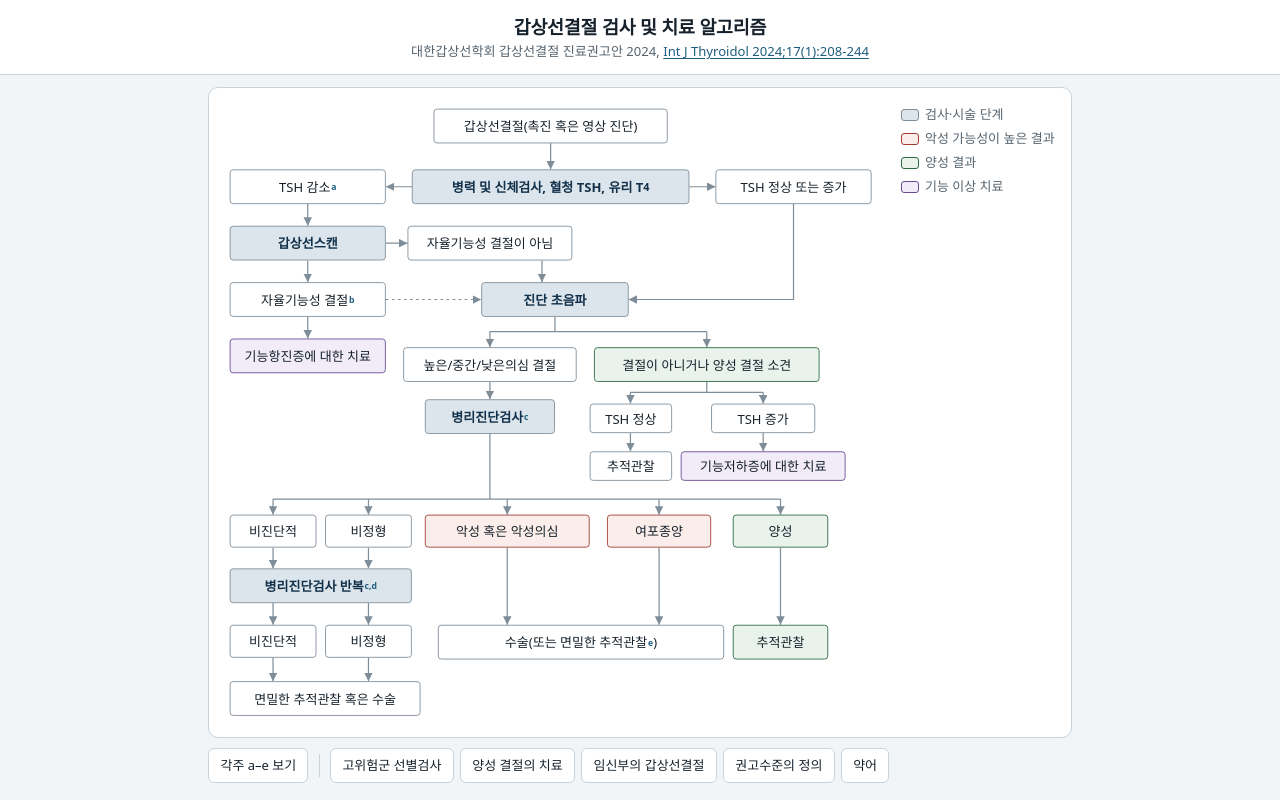
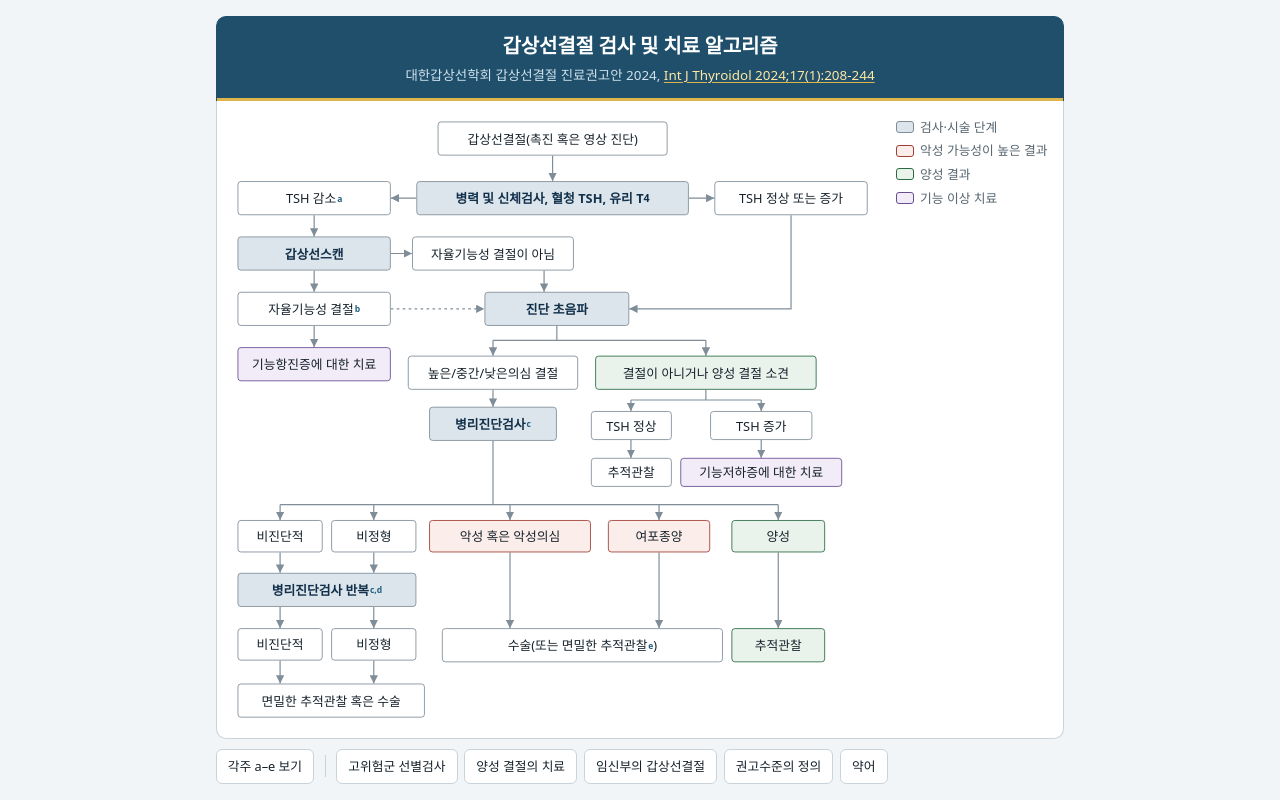
Before and after one commit to huydad-bot/endocrine-algorithm, a plain HTML site: page index.html in a window 1280 px wide. Drawn offline with Linux system fonts and the light colour scheme; a web font is replaced by a local one.

Commit message:
Add files via upload

```diff
--- a/index.html
+++ b/index.html
@@ -15,6 +15,7 @@
   --mal:#A13D33; --mal-bg:#FBEDEA; --ben:#2C6A43; --ben-bg:#E9F3EC;
   --tx:#6A4C93; --tx-bg:#F1ECF8; --warn:#85600F; --warn-bg:#FBF3DF;
   --border:#C9D3DA;
+  --hdr-bg:#1F4F6B; --hdr-ink:#FFFFFF; --hdr-sub:#CFE1EC; --hdr-link:#FFE8A3; --hdr-rule:#E0B44C;
   box-sizing:border-box;
   padding-top:env(safe-area-inset-top,0px);
   padding-bottom:env(safe-area-inset-bottom,0px);
@@ -27,6 +28,7 @@
     --mal:#F08B80; --mal-bg:#3A1F1C; --ben:#86C79C; --ben-bg:#1B3124;
     --tx:#C2A8EA; --tx-bg:#2A2238; --warn:#E3C06A; --warn-bg:#352B14;
     --border:#2E3E4A;
+    --hdr-bg:#1A3446; --hdr-ink:#EEF3F6; --hdr-sub:#A9C2D2; --hdr-link:#F2D27E; --hdr-rule:#B88F33;
   }
 }
 :root[data-theme="dark"]{
@@ -36,6 +38,7 @@
   --mal:#F08B80; --mal-bg:#3A1F1C; --ben:#86C79C; --ben-bg:#1B3124;
   --tx:#C2A8EA; --tx-bg:#2A2238; --warn:#E3C06A; --warn-bg:#352B14;
   --border:#2E3E4A;
+  --hdr-bg:#1A3446; --hdr-ink:#EEF3F6; --hdr-sub:#A9C2D2; --hdr-link:#F2D27E; --hdr-rule:#B88F33;
 }
 *,*::before,*::after{box-sizing:inherit}
 html{font-size:16px; scroll-padding-top:env(safe-area-inset-top,0px)}
@@ -45,15 +48,17 @@ body{
   line-height:1.6; -webkit-text-size-adjust:100%;
 }
 .top{
-  position:sticky; top:env(safe-area-inset-top,0px); z-index:20;
-  background:var(--surface); border-bottom:1px solid var(--border);
+  background:var(--hdr-bg); color:var(--hdr-ink);
+  border:1px solid var(--hdr-bg); border-bottom:0; border-radius:10px 10px 0 0; margin:0;
+  box-shadow:inset 0 -3px 0 var(--hdr-rule);
 }
-.top-inner{max-width:1080px; margin:0 auto; padding:.75rem 1.25rem; display:flex; justify-content:center; align-items:center; gap:1rem; flex-wrap:wrap; text-align:center}
-.top h1{font-size:1.15rem; margin:0; font-weight:700; letter-spacing:-.01em}
-.top .src{font-size:.82rem; color:var(--muted); margin:0}
-.top .src a{color:var(--accent); text-decoration:underline; text-underline-offset:2px}
+.fig .chart-wrap{border-top:0; border-radius:0 0 10px 10px}
+.top-inner{padding:.8rem 1.25rem .9rem; text-align:center}
+.top h1{font-size:1.25rem; margin:0; font-weight:700; letter-spacing:-.01em; color:var(--hdr-ink)}
+.top .src{font-size:.84rem; color:var(--hdr-sub); margin:.2rem 0 0}
+.top .src a{color:var(--hdr-link); text-decoration:underline; text-underline-offset:2px; text-decoration-color:var(--hdr-rule)}
 .top .src a:hover{text-decoration-thickness:2px}
-.top .spacer{flex:1}
+.top .src a:focus-visible{outline-color:var(--hdr-link)}
 .btn{
   font:inherit; font-size:.85rem; color:var(--ink); background:var(--surface);
   border:1px solid var(--border); border-radius:6px; padding:.35rem .7rem; cursor:pointer;
@@ -61,7 +66,7 @@ body{
 .btn:hover{border-color:var(--accent)}
 :focus-visible{outline:3px solid var(--accent); outline-offset:2px}
 
-main{max-width:1180px; margin:0 auto; padding:.75rem 1.25rem}
+main{max-width:1180px; margin:0 auto; padding:1rem 1.25rem .75rem}
 .intro{max-width:70ch; color:var(--muted); font-size:.95rem; margin:0 0 1rem}
 .legend{order:2; display:flex; flex-direction:column; gap:.2rem; font-size:var(--ui-font,13px); color:var(--muted); flex:none; align-self:flex-start; padding:.25rem .25rem 0 .25rem}
 .legend span{white-space:nowrap}
@@ -190,18 +195,17 @@ main{max-width:1180px; margin:0 auto; padding:.75rem 1.25rem}
 </style>
 </head>
 <body>
-<header class="top">
-  <div class="top-inner">
-    <div>
-      <h1>갑상선결절 검사 및 치료 알고리즘</h1>
-      <p class="src">대한갑상선학회 갑상선결절 진료권고안 2024, <a href="https://doi.org/10.11106/ijt.2024.17.1.208" target="_blank" rel="noopener noreferrer">Int J Thyroidol 2024;17(1):208-244</a></p>
-    </div>
-  </div>
-</header>
-
 <main>
 
   <div class="fig" id="fig">
+  <header class="top">
+    <div class="top-inner">
+      <div>
+        <h1>갑상선결절 검사 및 치료 알고리즘</h1>
+        <p class="src">대한갑상선학회 갑상선결절 진료권고안 2024, <a href="https://doi.org/10.11106/ijt.2024.17.1.208" target="_blank" rel="noopener noreferrer">Int J Thyroidol 2024;17(1):208-244</a></p>
+      </div>
+    </div>
+  </header>
   <div class="chart-wrap" id="chartWrap">
     <div class="legend" id="legend" aria-label="범례">
       <span><i class="sw test"></i>검사·시술 단계</span>
```
